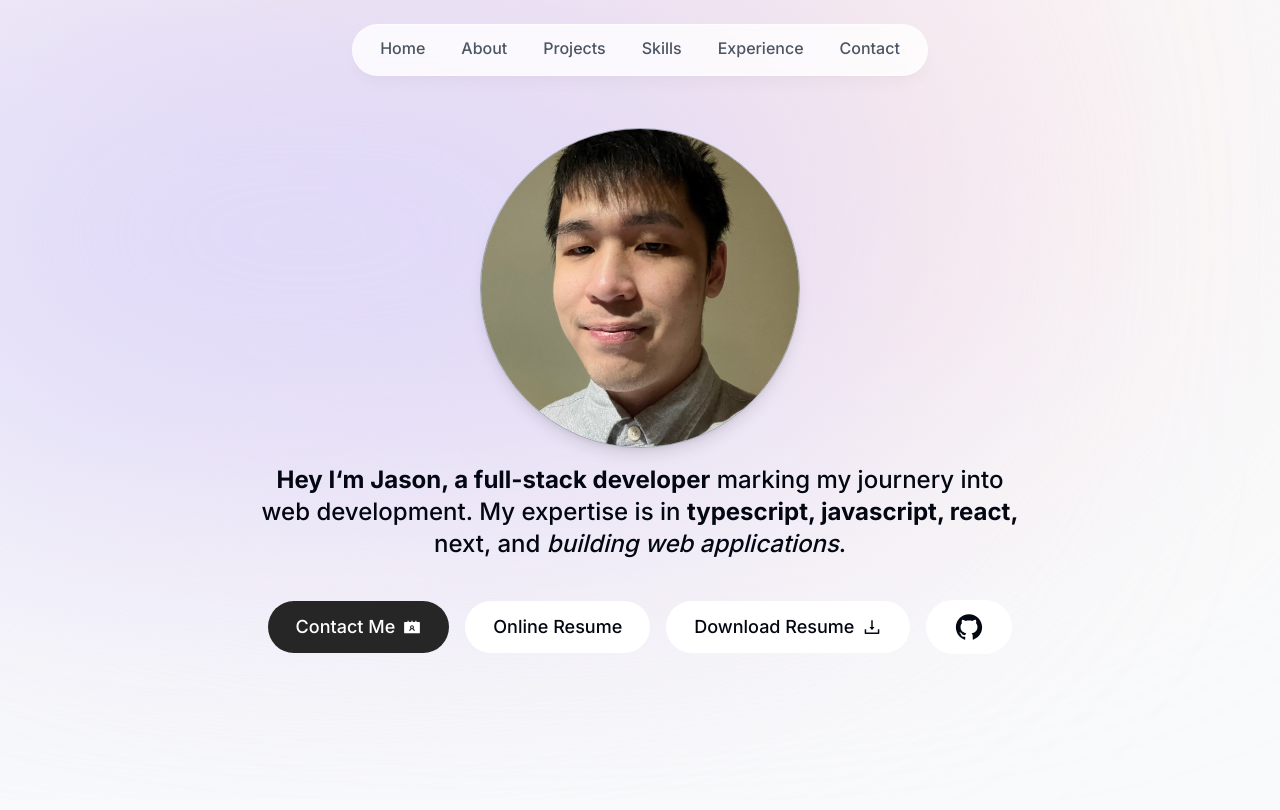
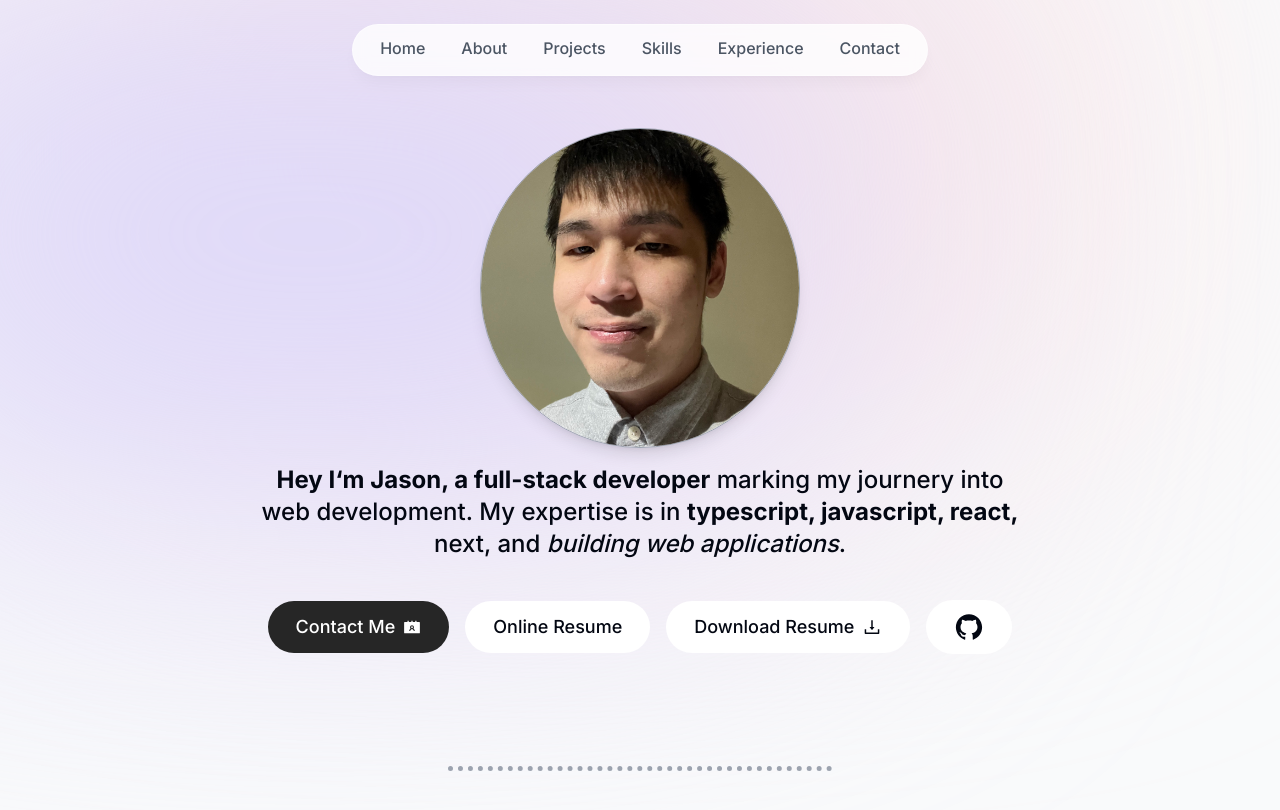
Before and after one commit to JasonMac123/NewPortfolio, a Next.js app: page / in a window 1280 px wide. Shown: the top 810 px of the page. Built offline with nearby package versions, Linux system fonts and the light colour scheme.

Commit message:
Adds seperation between content

```diff
--- a/components/Profile.tsx
+++ b/components/Profile.tsx
@@ -14,6 +14,7 @@ import Link from "next/link";
 
 const Profile = () => {
   return (
+    <>
       <section className="mb-28 max-w-[50rem] text-center sm:mb-0">
         <div className="flex items-center justify-center">
           <motion.div
@@ -77,6 +78,8 @@ const Profile = () => {
           </a>
         </motion.div>
       </section>
+      <hr className="my-28 border-dotted border-t-[5px] border-gray-400 w-40 sm:w-96" />
+    </>
   );
 };
 
```
Lines whose indentation alone changed are shown as unchanged.
